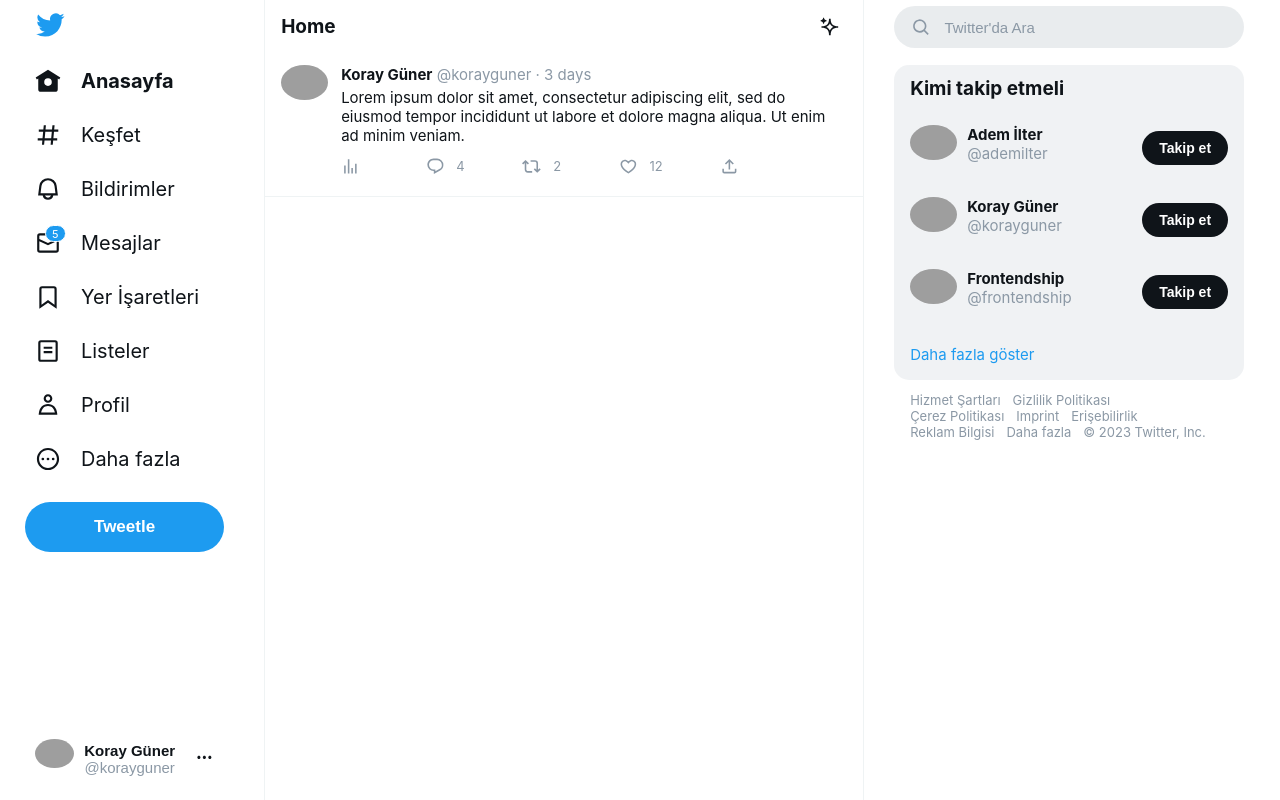
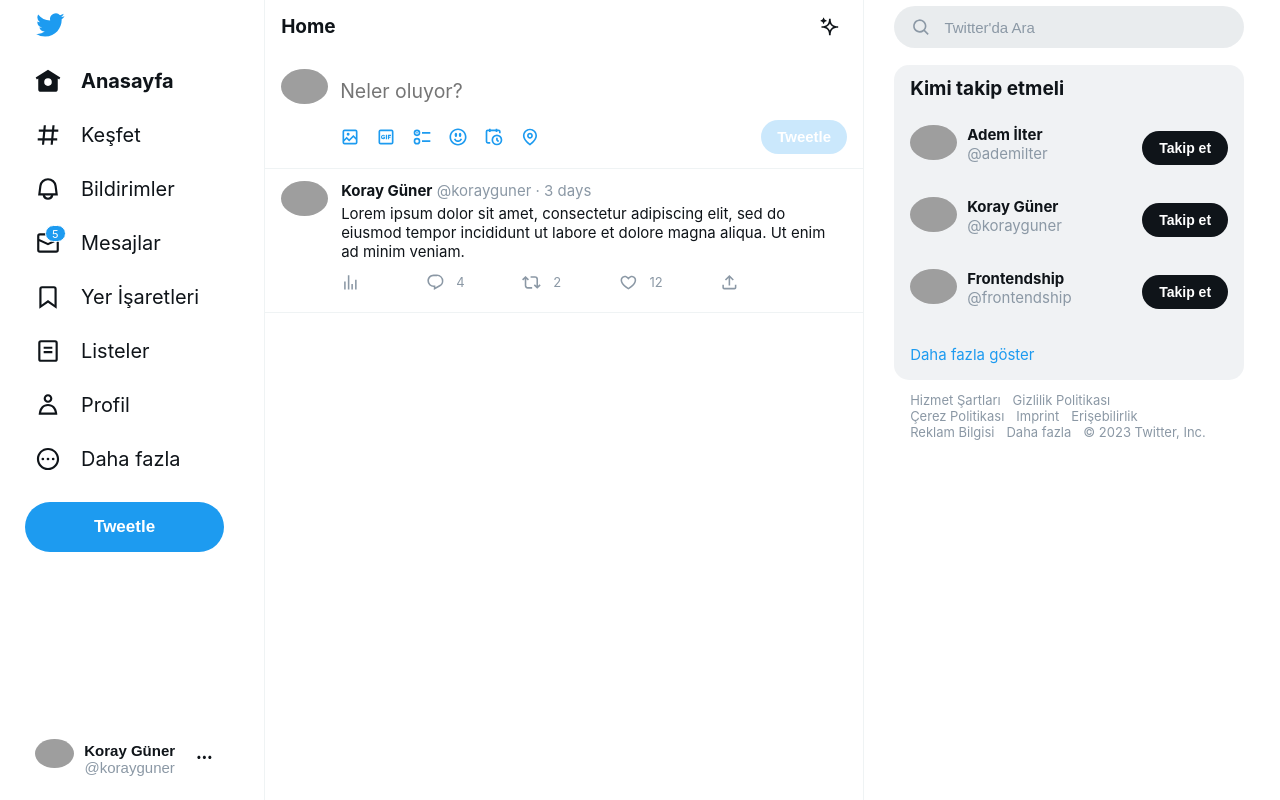
Before and after one commit to koraygnr/react-twitter-clone, a React (Create React App) app: page / in a window 1280 px wide. Built offline with nearby package versions, Linux system fonts and the light colour scheme; grey boxes are pictures that could not be loaded.

Commit message:
feat: homepage tweet generator component added

```diff
--- /dev/null
+++ b/src/components/TweetGenerator/TweetGenerator.js
@@ -0,0 +1,85 @@
+import React, { useState } from 'react'
+import styles from "./TweetGenerator.module.scss"
+import { MediaIcon, GifIcon, SurveyIcon, EmojiIcon, ActivityIcon, LocationIcon } from '../Icons'
+import IconButton from '../Button/IconButton'
+import ThemeButton from '../Button/ThemeButton'
+import ProfilePhoto from '../ProfilePhoto/ProfilePhoto'
+import { useDispatch } from 'react-redux'
+import { addTweet } from '../../redux/tweets/tweetsSlice'
+
+
+function TweetGenerator() {
+    const [text, setText] = useState("")
+    const dispatch = useDispatch()
+
+    const onSubmit = () => {
+        const currentDate = new Date()
+        dispatch(addTweet(text, currentDate))
+        setText("")
+    }
+    return (
+        <div className={styles.tweetGenerator}>
+            <div className={styles.avatar}>
+                <ProfilePhoto />
+            </div>
+            <div className={styles.content}>
+                <div className={styles.tweet}>
+                    <textarea
+                        className={styles.textarea}
+                        value={text}
+                        onChange={(e) => setText(e.target.value)}
+                        placeholder="Neler oluyor?"
+                        name=""
+                        rows="1"
+                        spellCheck="false"
+                    />
+                </div>
+                <div className={styles.footer}>
+                <div className={styles.footerLeftSide}>
+                    <div className={styles.footerButton}>
+                        <IconButton className={styles.actionButton}>
+                            <MediaIcon />
+                        </IconButton>
+                    </div>
+                    <div className={styles.footerButton}>
+                        <IconButton className={styles.actionButton}>
+                            <GifIcon />
+                        </IconButton>
+                    </div>
+                    <div className={styles.footerButton}>
+                        <IconButton className={styles.actionButton}>
+                            <SurveyIcon />
+                        </IconButton>
+                    </div>
+                    <div className={styles.footerButton}>
+                        <IconButton className={styles.actionButton}>
+                            <EmojiIcon />
+                        </IconButton>
+                    </div>
+                    <div className={styles.footerButton}>
+                        <IconButton className={styles.actionButton}>
+                            <ActivityIcon />
+                        </IconButton>
+                    </div>
+                    <div className={styles.footerButton}>
+                        <IconButton className={styles.actionButton}>
+                            <LocationIcon />
+                        </IconButton>
+                    </div>
+                </div>
+                <div className={styles.footerRightSide}>
+                    <ThemeButton
+                        className={styles.tweetButton}
+                        onClick={onSubmit}
+                        disabled={text.trim() === ""}
+                    >
+                        Tweetle
+                    </ThemeButton>
+                </div>
+                </div>
+            </div>
+        </div>
+    )
+}
+
+export default TweetGenerator
--- /dev/null
+++ b/src/components/TweetGenerator/TweetGenerator.module.scss
@@ -0,0 +1,77 @@
+@import "../../scss/variables.scss";
+
+.tweetGenerator{
+    display: flex;
+    height: 116px;
+    padding: 4px 16px;
+    width: 100%;
+    border-bottom: 1px solid var(--c-border-color);
+
+    .avatar {
+        padding-top: 12px;
+    }
+
+    .content {
+        display: flex;
+        justify-content: center;
+        flex-direction: column;
+        width: 100%;
+        gap: 12px;
+        padding: 12px 0 0 12px;
+
+        .tweet {
+            width: 100%;
+
+            .textarea {
+                resize: none;
+                background-color: transparent;
+                width: 100%;
+                border: none;
+                color: var(--c-text-color);
+                font-size: 1.3rem;
+                font-family: inherit;
+
+                &:focus {
+                    outline: none;
+                }
+            }
+        }
+
+
+    .footer {
+        display: flex;
+        justify-content: space-between;
+        align-items: center;
+
+        .footerLeftSide {
+            display: flex;
+            margin-left: -8px;
+
+            svg {
+                fill: var(--c-blue);
+            }
+
+        }
+        .footerRightSide {
+
+            .tweetButton {
+                width: 86px;
+                height: 34px;
+                font-size: 1rem;
+                font-weight: bold;
+                color: white;
+            }
+            button:disabled {
+                cursor: default;
+                background-color: #1d9cf03a;
+                color: var(--c-gray);
+
+                :global(html.Light) & {
+                    color: white !important;
+                }
+            }
+        }
+    }
+    }
+
+}
--- a/src/pages/Home/Home.js
+++ b/src/pages/Home/Home.js
@@ -1,6 +1,7 @@
 import React from 'react'
 import Tweet from '../../components/Tweet/Tweet'
 import { useSelector } from 'react-redux'
+import TweetGenerator from '../../components/TweetGenerator/TweetGenerator'
 
 function Home() {
 
@@ -8,6 +9,7 @@
 
   return (
     <div>
+      <TweetGenerator />
       {
         tweets && tweets.map( (tweet, i) => (
           <Tweet tweet={tweet} key={i}/>
```
